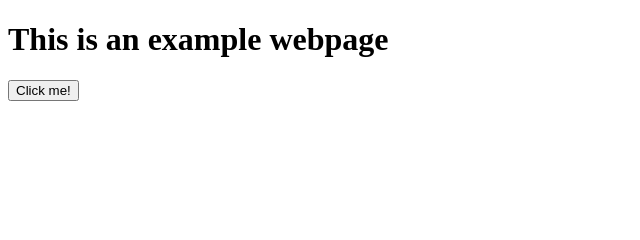
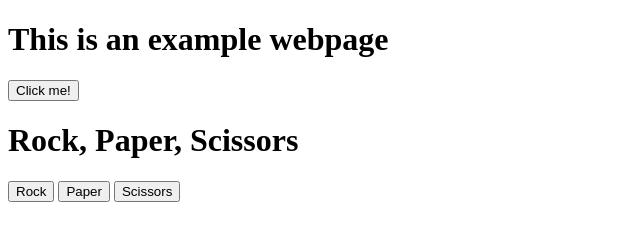
Before and after one commit to lucenas/odin-project, a plain HTML site: page foundations/index.html in a window 1280 px wide. Shown: the whole page, without its empty margins (0-640 px from the left). Drawn offline with Linux system fonts and the light colour scheme.

Commit message:
Add rps buttons

```diff
--- a/foundations/index.html
+++ b/foundations/index.html
@@ -10,5 +10,10 @@
     <h1>This is an example webpage</h1>
     <button id="btn">Click me!</button>
     <script src="js/script.js"></script>
+
+    <h1>Rock, Paper, Scissors</h1>
+    <button id="rock">Rock</button>
+    <button id="paper">Paper</button>
+    <button id="scissors">Scissors</button>
 </body>
 </html>
```
